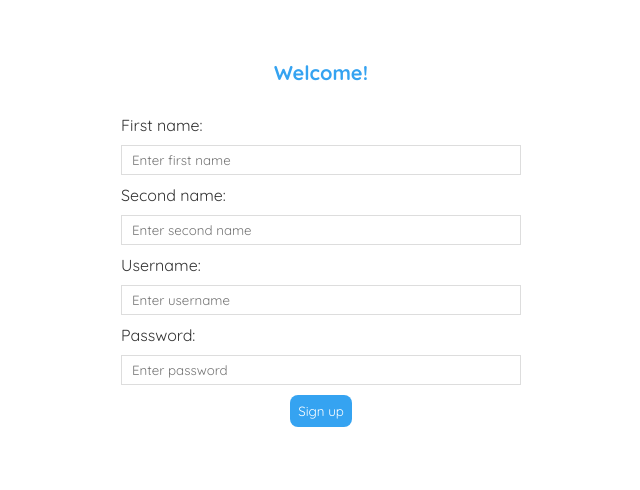
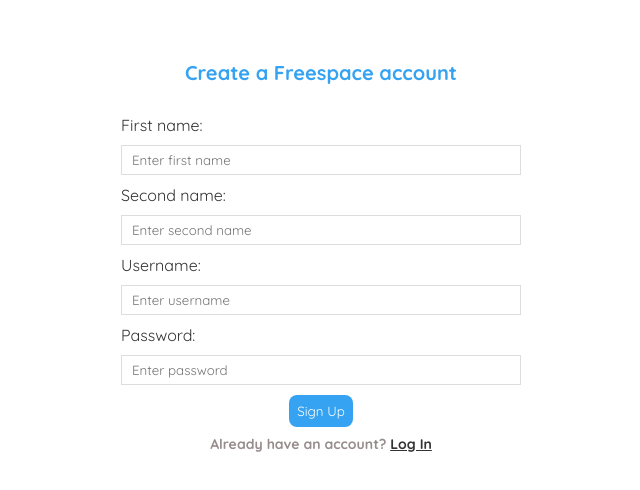
Before and after one commit to CustadialShip/blog-fe, a React (Create React App) app: page /signup in a window 1280 px wide. Shown: the top 490 px of the page, without its empty margins (319-959 px from the left). Built offline with nearby package versions, Linux system fonts and the light colour scheme.

Commit message:
Refactor login and signup

```diff
--- a/src/assets/index.css
+++ b/src/assets/index.css
@@ -154,7 +154,49 @@
   padding: 8px;
 }
 
-.signup h5 {
+/* signup form */
+.signup {
+  max-width: 400px;
+  margin: 0 auto;
+  text-align: center;
+}
+
+.signup label {
+  text-align: left;
+  display: block;
+}
+
+.signup h2 {
+  font-size: 20px;
+  color: #35a3f1;
+  margin-bottom: 30px;
+}
+
+.signup input {
+  width: 100%;
+  padding: 6px 10px;
+  margin: 10px 0;
+  border: 1px solid #ddd;
+  box-sizing: border-box;
+  display: block;
+}
+
+.signup button {
+  background: #35a3f1;
+  color: #fff;
+  border: 0;
+  padding: 8px;
+  border-radius: 8px;
+  cursor: pointer;
+}
+
+.signup h4{
+  color: #ee2828;
+  border: 0;
+  padding: 8px;
+}
+
+.signup-link h5 {
   font-size: 14px;
   color: #988d8d;
   padding: 8px;
--- a/src/components/Login.js
+++ b/src/components/Login.js
@@ -71,7 +71,7 @@
                 {!isPending && <button>Log in</button>}
                 {isPending && <button disabled>Log in...</button>}
             </form>
-            <div className="signup">
+            <div className="signup-link">
                 <h5>
                     Need an account? <Link to="/signup">Sign up</Link>
                 </h5>
--- a/src/components/Signup.js
+++ b/src/components/Signup.js
@@ -1,6 +1,6 @@
 import Cookies from "universal-cookie";
 import {useState} from "react";
-import {useHistory} from "react-router-dom";
+import {Link, useHistory} from "react-router-dom";
 import jwt from "jwt-decode";
 
 const Signup = () => {
@@ -55,8 +55,8 @@
     };
 
     return (
-        <div className="login">
-            <h2>Welcome!</h2>
+        <div className="signup">
+            <h2>Create a Freespace account</h2>
             <form onSubmit={(e) => handleSubmit(e)}>
                 <label>First name:</label>
                 <input
@@ -87,9 +87,14 @@
                     onChange={(e) => setPassword(e.target.value)}
                     placeholder='Enter password'/>
                 {error && <div className="error"><h4>{error}</h4></div>}
-                {!isPending && <button>Sign up</button>}
-                {isPending && <button disabled>Sign up...</button>}
+                {!isPending && <button>Sign Up</button>}
+                {isPending && <button disabled>Sign Up...</button>}
             </form>
+            <div className="signup-link">
+                <h5>
+                    Already have an account? <Link to="/login">Log In</Link>
+                </h5>
+            </div>
         </div>
     );
 }
```
